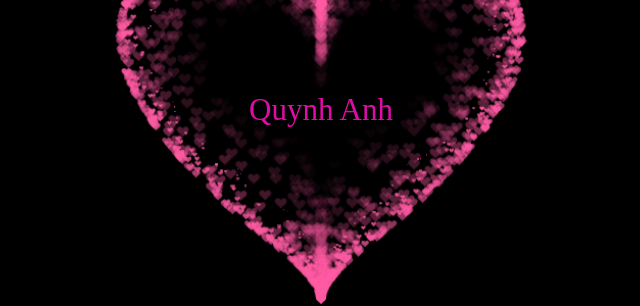
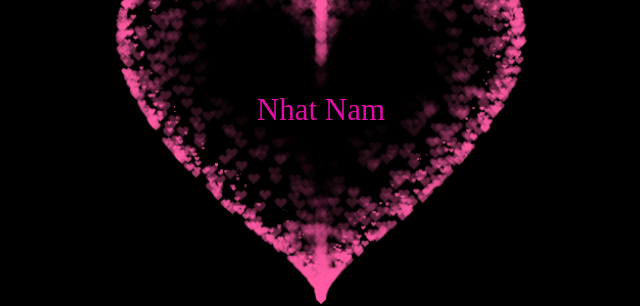
Before and after one commit to glimzvn/quynhanhngungok, a plain HTML site: page index.html in a window 1280 px wide. Shown: the part 288-594 px from the top of the page, 319-959 px from the left. Drawn offline with Linux system fonts and the light colour scheme.

Commit message:
Update index.html

```diff
--- a/index.html
+++ b/index.html
@@ -331,6 +331,6 @@ var ParticlePool = (function() {
         align-items: center;
         justify-content: center;
         margin-bottom: 5px;
-        text-align: center;">Quynh Anh</div>
+        text-align: center;">Nhat Nam</div>
  </BODY>
 </HTML>
```
